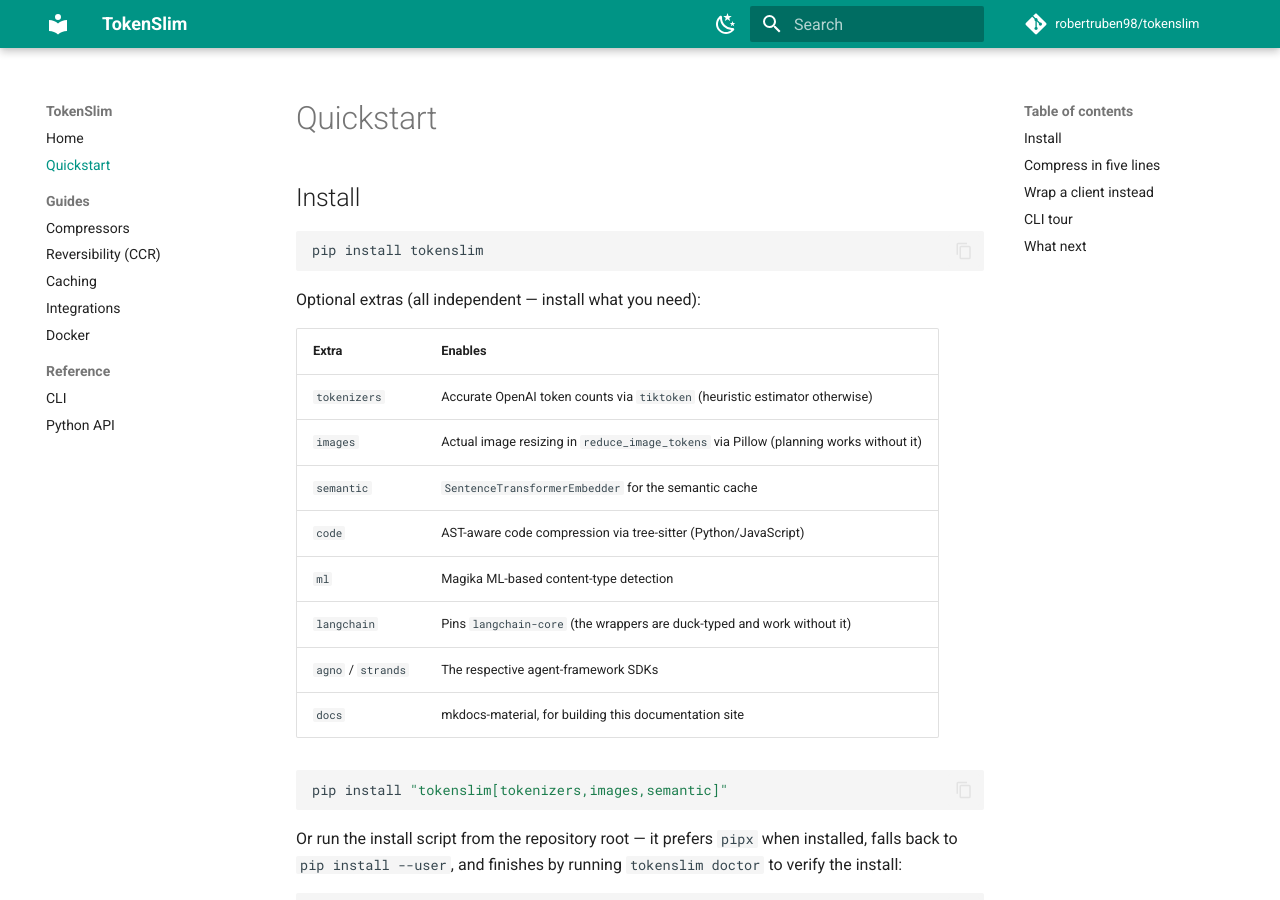
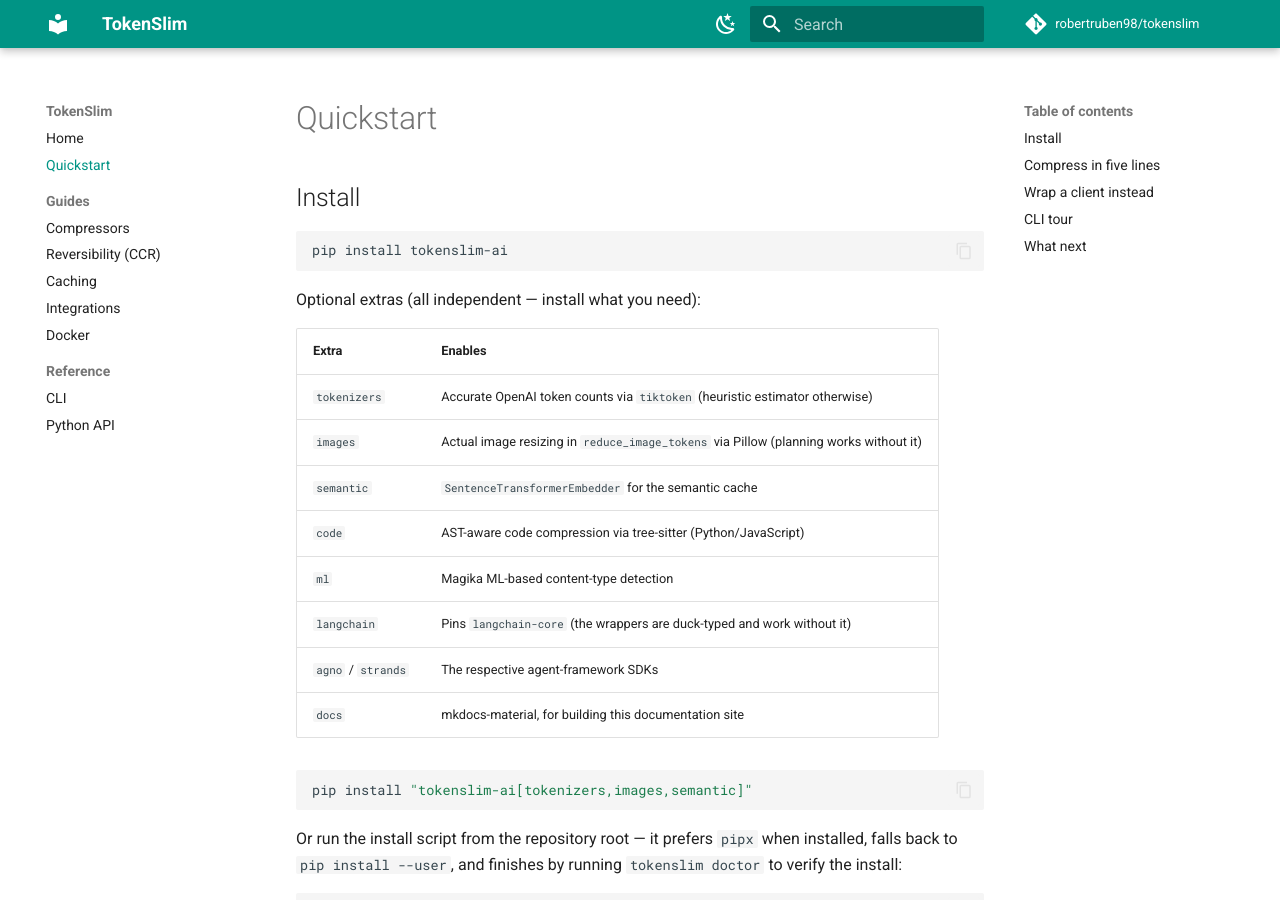
Before and after one commit to robertruben98/tokenslim, an MkDocs documentation site: the page built from docs/quickstart.md, in a window 1280 px wide and 900 px high. Built offline with MkDocs 1.6.1 and Material for MkDocs 9.7.7, drawn with Linux system fonts in a browser that asks for light colours; comment, search, counter and statistics services are not loaded.

````diff
--- a/docs/llms.txt
+++ b/docs/llms.txt
@@ -2,7 +2,7 @@
 
 > Context compression layer for LLM agents: it detects the content type of every large text block in an OpenAI/Anthropic-style message array (JSON, logs, search results, diffs, code, HTML, CSV, prose) and routes it to a purpose-built compressor, typically removing 60-95% of tokens. Lossy drops are reversible: originals go to a content-addressed CCR store and a `<<ccr:HASH N reason>>` marker in the output is the retrieval key. Local-first, dependency-light (click + numpy), Python 3.10+.
 
-Install with `pip install tokenslim` (or the repo's `install.sh` / `install.ps1`). The Python entry point is `compress(messages) -> (new_messages, stats)`; the CLI is `tokenslim`.
+Install with `pip install tokenslim-ai` (or the repo's `install.sh` / `install.ps1`). The Python entry point is `compress(messages) -> (new_messages, stats)`; the CLI is `tokenslim`.
 
 ## Docs
 
--- a/docs/quickstart.md
+++ b/docs/quickstart.md
@@ -3,7 +3,7 @@
 ## Install
 
 ```bash
-pip install tokenslim
+pip install tokenslim-ai
 ```
 
 Optional extras (all independent — install what you need):
@@ -20,7 +20,7 @@ Optional extras (all independent — install what you need):
 | `docs` | mkdocs-material, for building this documentation site |
 
 ```bash
-pip install "tokenslim[tokenizers,images,semantic]"
+pip install "tokenslim-ai[tokenizers,images,semantic]"
 ```
 
 Or run the install script from the repository root — it prefers `pipx` when
--- a/src/tokenslim/__init__.py
+++ b/src/tokenslim/__init__.py
@@ -105,7 +105,7 @@ from .sizer import compute_optimal_k
 from .store import CCRStore, InMemoryCCRStore, SQLiteCCRStore, get_store
 from .tokenizer import count_tokens, get_tokenizer
 
-__version__ = "0.3.0"
+__version__ = "0.4.0"
 
 __all__ = [
     "__version__",
````
Also changed, not shown: CHANGELOG.md (added, +35 -0 lines), README.md (+2 -2 lines), docs/caching.md (+1 -1 lines), docs/cli.md (+2 -2 lines), docs/index.md (+2 -2 lines), pyproject.toml (+5 -2 lines), 8 other files.
